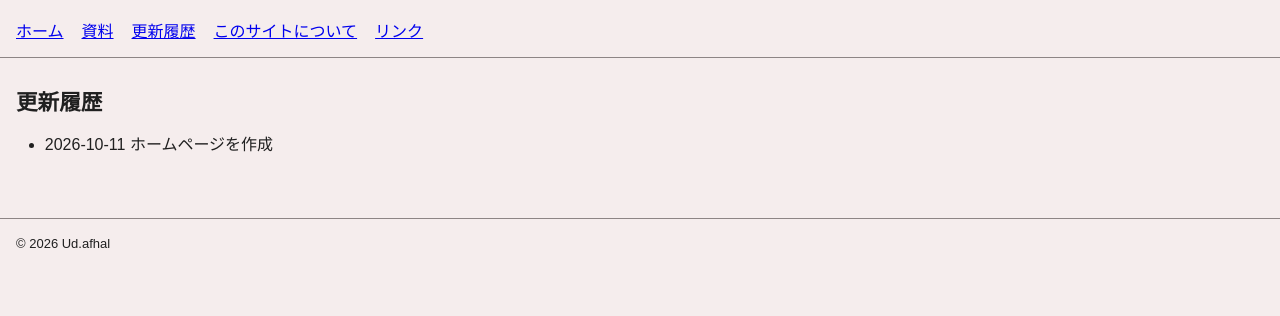
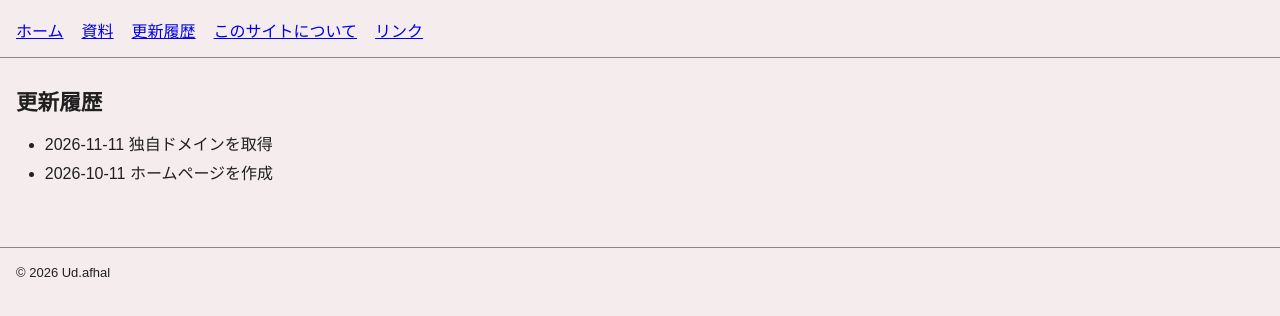
Before and after one commit to ud-afhal/ud-afhal.github.io, a plain HTML site: page updates.html in a window 1280 px wide. Shown: the part 46-362 px from the top of the page. Drawn offline with Linux system fonts and the light colour scheme.

Commit message:
Update updates.html

```diff
--- a/updates.html
+++ b/updates.html
@@ -11,6 +11,7 @@
 <main class="paper">
 <h1>更新履歴</h1>
 <ul>
+  <li>2026-11-11 独自ドメインを取得</li>
   <li>2026-10-11 ホームページを作成</li>
 </ul>
 </main>
```
